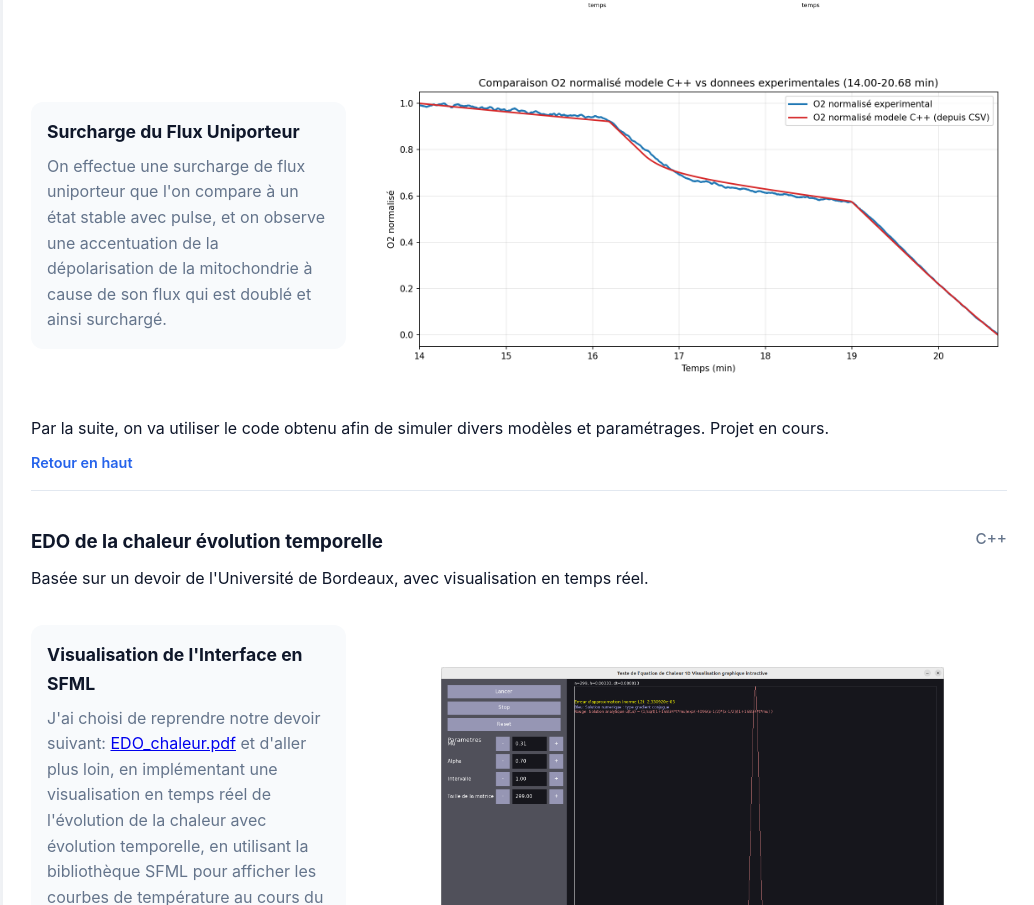
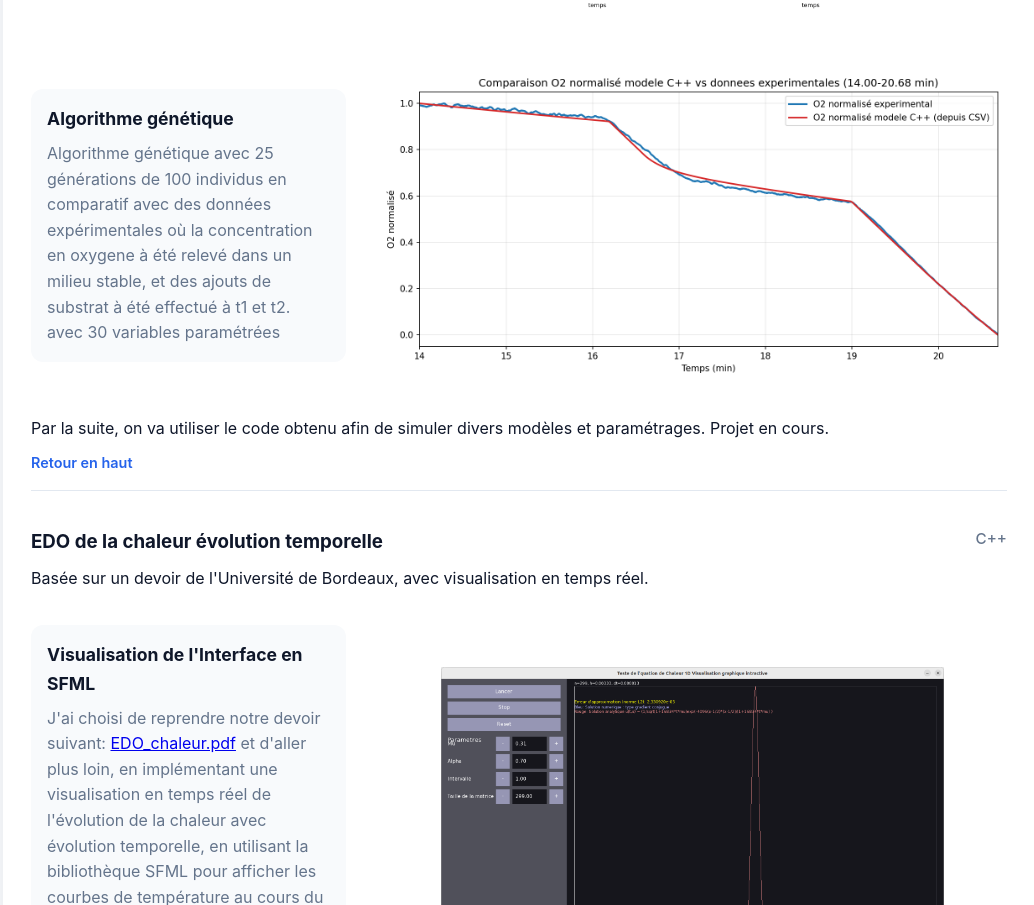
Before and after one commit to SingeKiller/Cv_internet, a React (Vite) app: page / in a window 1280 px wide. Shown: the part 3354-4259 px from the top of the page, without its empty margins (121-1155 px from the left). Built offline with nearby package versions, Linux system fonts and the light colour scheme.

Commit message:
Update ProjectDetail.jsx

```diff
--- a/src/components/ProjectDetail.jsx
+++ b/src/components/ProjectDetail.jsx
@@ -42,7 +42,6 @@ export default function ProjectDetail({ project, onImageClick }) {
       )}
 
 
-      {/* Affichage conditionnel: galerie d'images avec commentaires si tableau fourni */}
       {Array.isArray(project.images) && project.images.length > 0 && (
         <>
         <p>Dans ce projet, on a étudié le modèle de Bertram qui a fait une simplification du modèle de Magnus-Keizer
@@ -71,8 +70,8 @@ export default function ProjectDetail({ project, onImageClick }) {
           )}
           {project.images[2] && (
             <MediaWithText
-              title="Surcharge du Flux Uniporteur"
-              description="On effectue une surcharge de flux uniporteur que l'on compare à un état stable avec pulse, et on observe une accentuation de la dépolarisation de la mitochondrie à cause de son flux qui est doublé et ainsi surchargé."
+              title="Algorithme génétique"
+              description="Algorithme génétique avec 25 générations de 100 individus en comparatif avec des données expérimentales où la concentration en oxygene à été relevé dans un milieu stable, et des ajouts de substrat à été effectué à t1 et t2. avec 30 variables paramétrées"
               type="image"
               src={project.images[2]}
               onImageClick={onImageClick}
```
